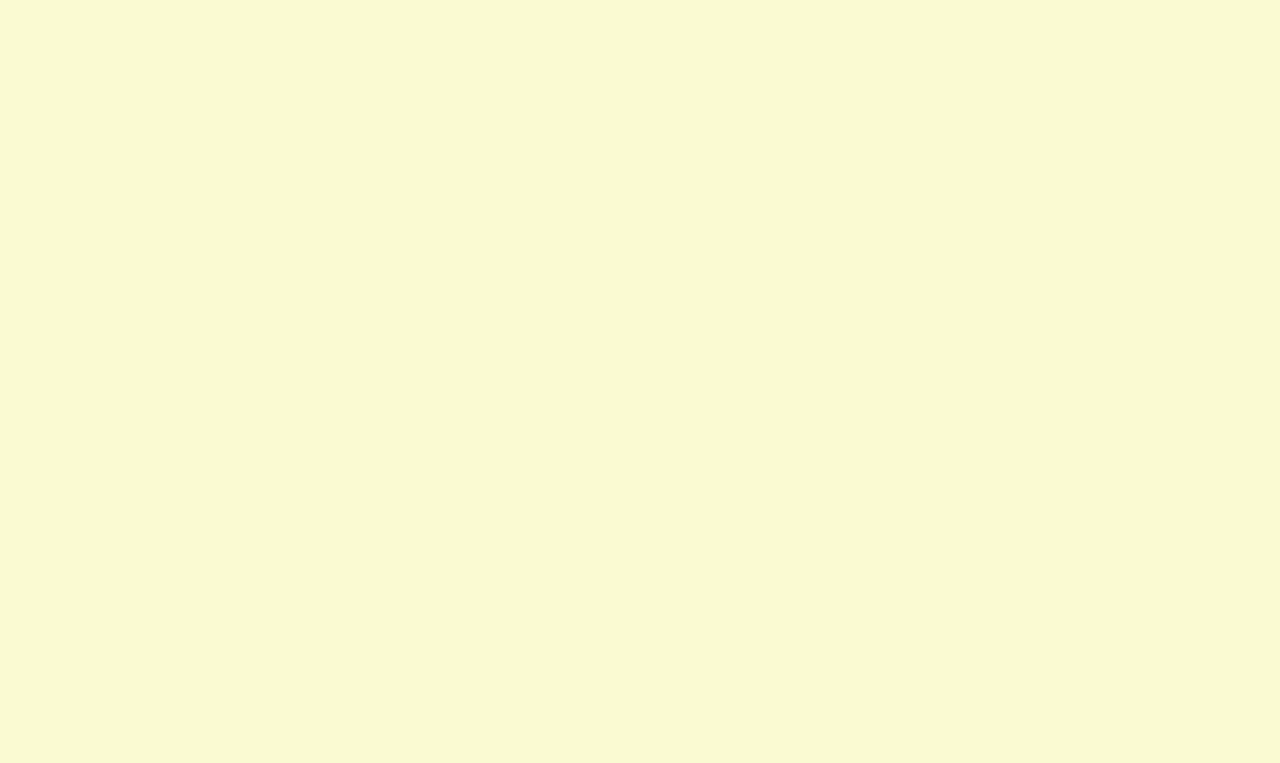
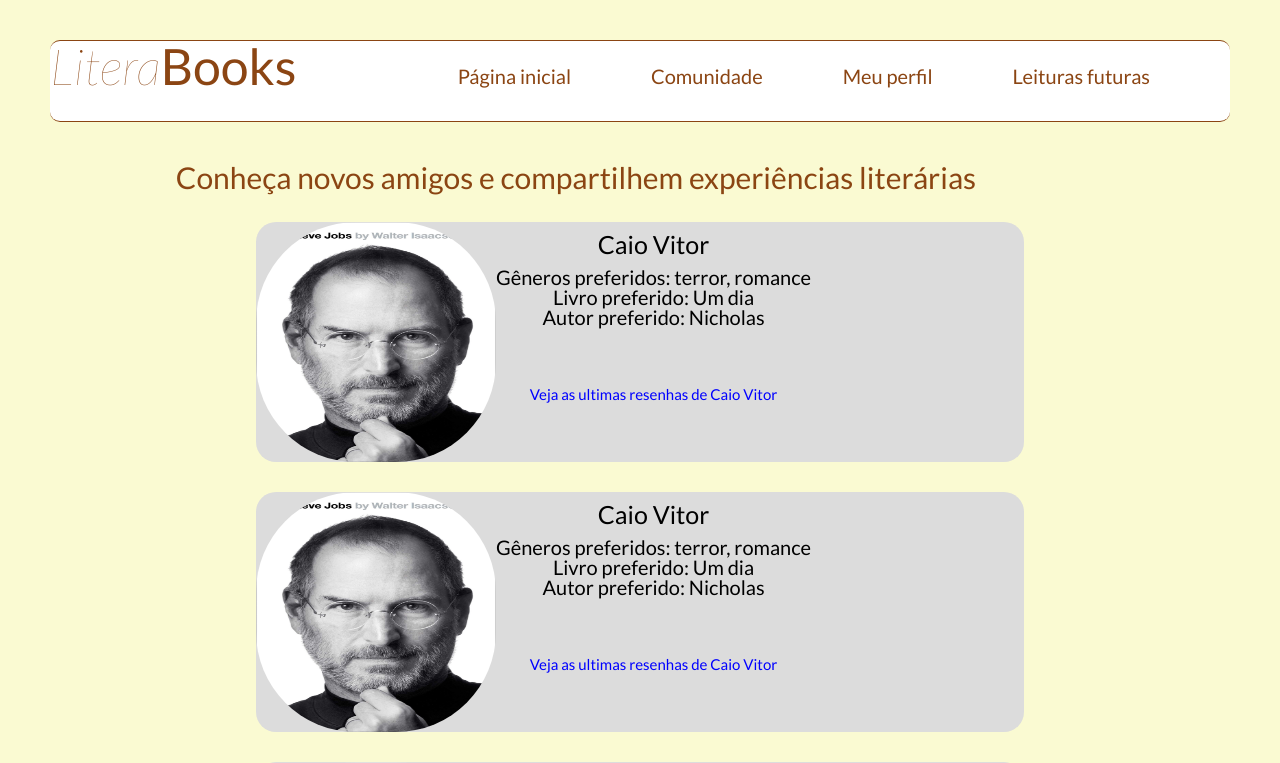
Before and after one commit to CaioVitor1/literaBooks_Front, a React (Create React App) app: page /community in a window 1280 px wide. Before the commit this address had no page. Shown: the top 763 px of the page. Built offline with nearby package versions, Linux system fonts and the light colour scheme.

Commit message:
feat: add community page structure

```diff
--- a/src/App.js
+++ b/src/App.js
@@ -11,6 +11,7 @@ import Timeline from "./pages/Timeline";
 import DescriptionBook from "./pages/DescriptionBook";
 import ProfileUser from "./pages/ProfileUser";
 import NewReading from "./pages/NewReading";
+import Community from "./pages/Community";
 function App() {
       /*const [user, setUser] = useState({
         token: ""
@@ -29,6 +30,7 @@ function App() {
               <Route path="/bookdescription" element={<DescriptionBook />} />
               <Route path="/profile" element={<ProfileUser />} />
               <Route path="/newreading" element={<NewReading />} />
+              <Route path="/community" element={<Community />} />
           </Routes>
 
       </BrowserRouter>
--- /dev/null
+++ b/src/pages/Community.jsx
@@ -0,0 +1,104 @@
+import styled from "styled-components";
+import Title from "../components/TitleComponent";
+import jobs from "../assets/images/jobs.jpg"
+import { useState } from "react";
+
+function ListUser({name, genres, book, author}) {
+return (
+<Users>
+    <UserProfile>
+        <img src={jobs} alt='' />
+        <UserProfileInfos>
+            <h3> {name} </h3>
+            <h4> Gêneros preferidos: {genres} </h4>
+            <h4> Livro preferido: {book}</h4>
+            <h4> Autor preferido: {author}</h4>
+            <h5> Veja as ultimas resenhas de Caio Vitor</h5>
+        </UserProfileInfos>
+    </UserProfile>
+</Users>
+)
+}
+
+export default function Community(){
+    const [usersInfos, setUsersInfos] = useState([
+        {name: "Caio Vitor",
+         genres: "terror, romance",
+         book: "Um dia",
+         author: "Nicholas"
+        },
+        {name: "Caio Vitor",
+         genres: "terror, romance",
+         book: "Um dia",
+         author: "Nicholas"
+        },
+        {name: "Caio Vitor",
+         genres: "terror, romance",
+         book: "Um dia",
+         author: "Nicholas"
+        }
+    ])
+    return(
+        <>
+        <Title />
+        <CommunityBody>
+            <h2> Conheça novos amigos e compartilhem experiências literárias</h2>
+        </CommunityBody>
+        {usersInfos.map((user) => <ListUser name={user.name} genres={user.genres} book={user.book} author={user.author}  />)}
+
+        </>
+    )
+}
+
+const CommunityBody = styled.div`
+h2{
+font-size: 30px;
+color: #8b4513;
+width: 90%;
+display: flex;
+justify-content: center;
+align-items: center;
+}
+
+`
+
+const Users = styled.div`
+display: flex;
+flex-direction: column;
+justify-content: center;
+align-items: center;
+margin-top: 30px;
+
+`
+
+const UserProfile = styled.div`
+background-color: #dcdcdc;
+width: 60%;
+border-radius: 20px;
+display: flex;
+
+img{
+width: 30vh;
+height: 30vh;
+border-radius: 100px;
+}
+`
+
+const UserProfileInfos = styled.div`
+margin-top:10px;
+display: flex;
+flex-direction: column;
+align-items: center;
+h3{
+font-size: 25px;
+margin-bottom: 10px;
+}
+h4{
+font-size:20px;
+}
+h5{
+margin-top: 60px;
+color:blue;
+font-size: 15px;
+}
+`
--- a/src/pages/ProfileUser.jsx
+++ b/src/pages/ProfileUser.jsx
@@ -74,7 +74,7 @@ export default function ProfileUser(){
                         </Content>
                     )}
                     <NewReading>
-                       <h4 onClick={() => navigate('/newreading')}>Cadastrar nova Leitura! </h4>
+                       <h4 onClick={() => navigate('/newreading')}> Nova Leitura! </h4>
                     </NewReading>
 
                 </MybookBody>
```
Also changed, not shown: src/components/NewReading.js (deleted).
